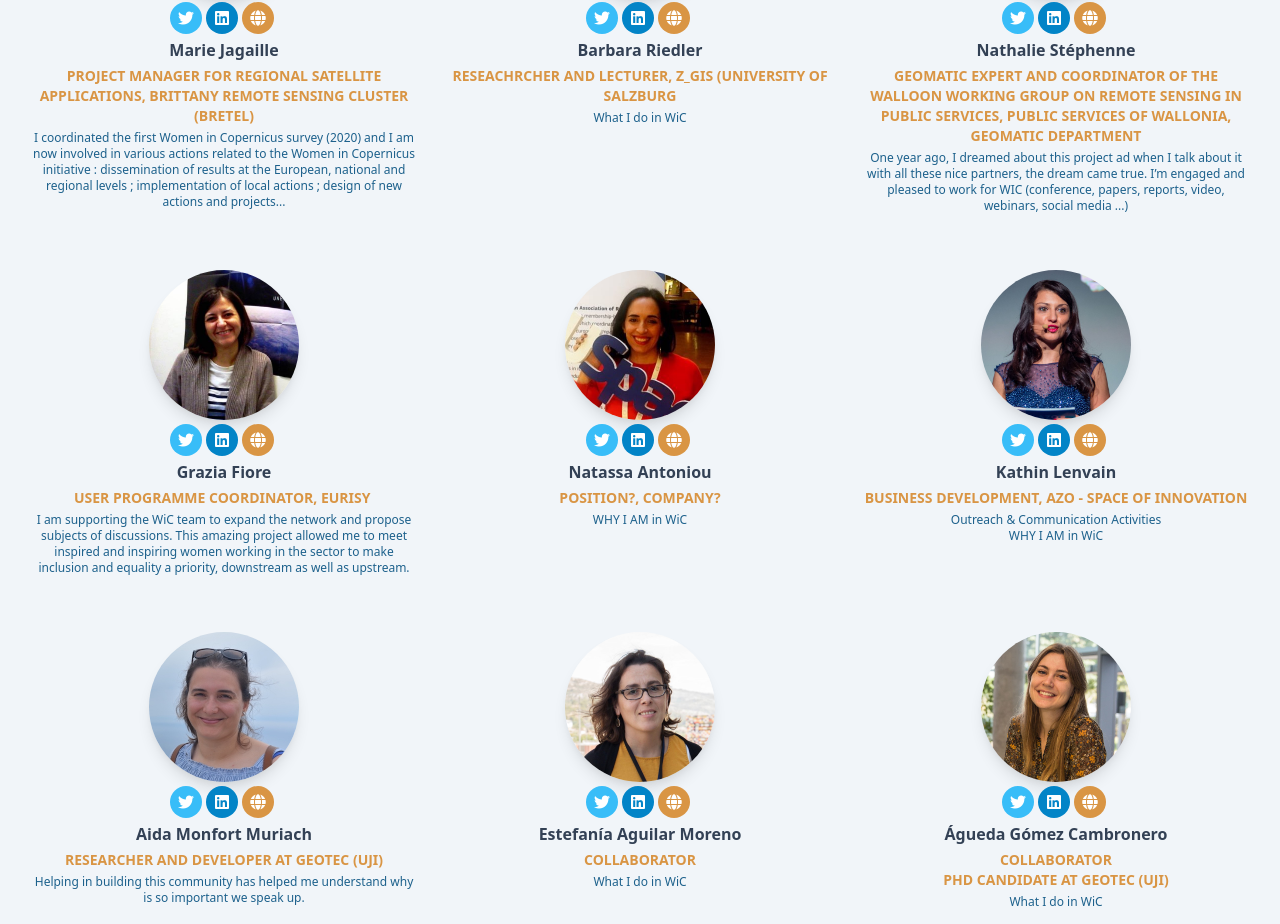
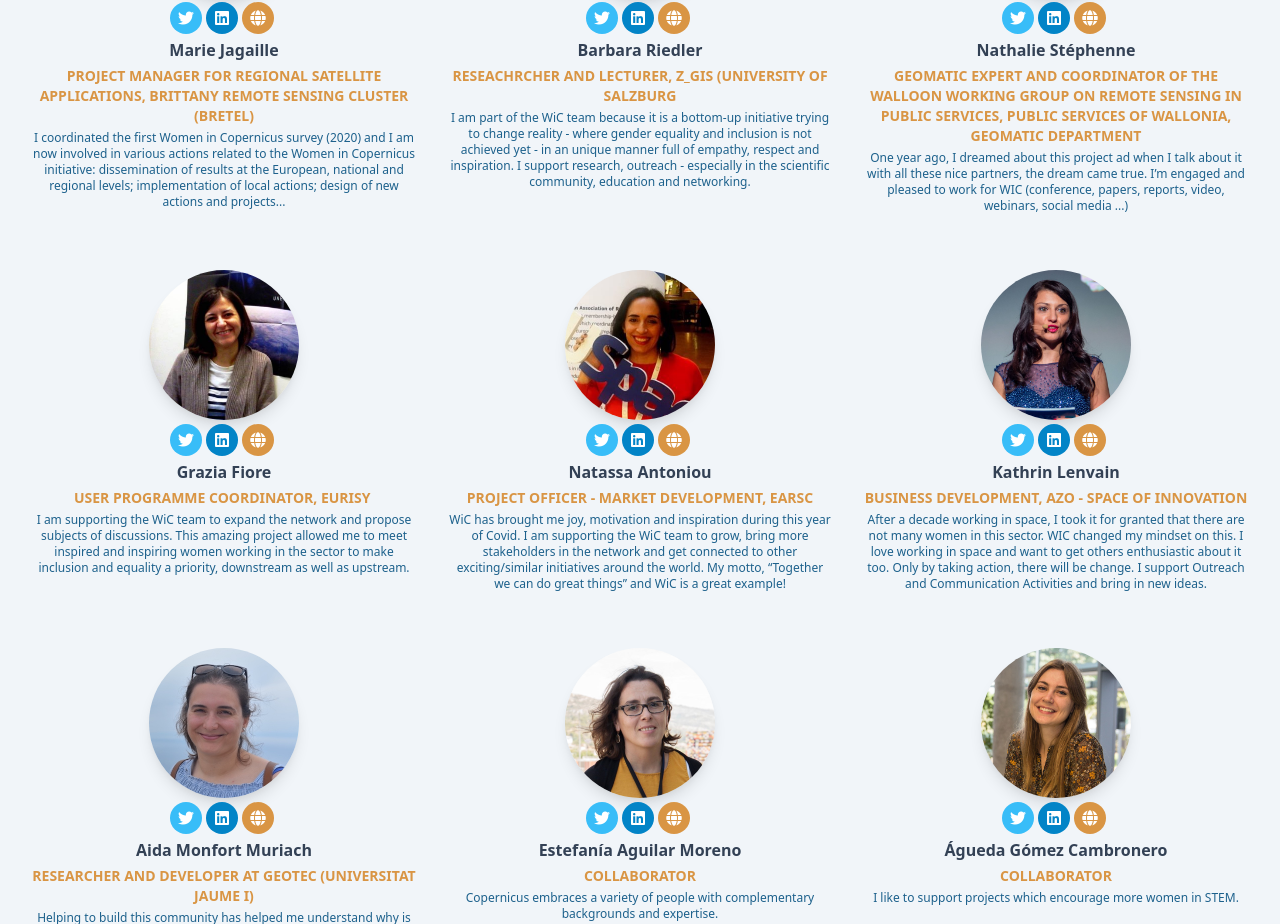
Before and after one commit to aidamonfort/wic, an Angular app: page /aboutus in a window 1280 px wide. Shown: the part 528-1452 px from the top of the page. Built offline with nearby package versions, Linux system fonts and the light colour scheme.

Commit message:
about us texts

```diff
--- a/src/app/views/aboutus/aboutus.component.html
+++ b/src/app/views/aboutus/aboutus.component.html
@@ -18,8 +18,6 @@
                 The WiC core team is voluntarily running the network. We want to continue growing the initiative and
                 keep the link between us, despite the ending of the
                 first project.
-
-                [...]
 
                 <br>
                 Meet the ladies behind the WiC Team!
@@ -63,12 +61,11 @@
                         <p class="mt-1 text-xs wic-text-blue2 font-extralight">
                             I coordinated the first Women in Copernicus survey (2020) and I am now involved in various
                             actions related to the Women
-                            in Copernicus initiative : dissemination of results at the European, national and regional
-                            levels ; implementation of
-                            local actions ; design of new actions and projects...
+                            in Copernicus initiative: dissemination of results at the European, national and regional
+                            levels; implementation of
+                            local actions; design of new actions and projects...
                         </p>
                     </div>
-
 
                 </div>
                 <div class="w-full w-full md:w-6/12 lg:w-4/12 lg:mb-0 mb-12 p-4">
@@ -103,7 +100,12 @@
                         <p class="mt-1 text-sm wic-text-orange uppercase font-semibold">
                             RESEACHRCHER AND LECTURER, Z_GIS (University of Salzburg </p>
                         <p class="mt-1 text-xs wic-text-blue2 font-extralight">
-                            What I do in WiC
+                            I am part of the WiC team because it is a bottom-up initiative trying to change reality -
+                            where gender equality and
+                            inclusion is not achieved yet - in an unique manner full of empathy, respect and
+                            inspiration. I support research,
+                            outreach - especially in the scientific community, education and networking.
+
                         </p>
                     </div>
                 </div>
@@ -222,10 +224,15 @@
                     <div class="pb-6 text-center">
                         <h6 class="font-bold">Natassa Antoniou</h6>
                         <p class="mt-1 text-sm wic-text-orange uppercase font-semibold">
-                            Position?, company?
+                            Project Officer - Market Development, EARSC
                         </p>
                         <p class="mt-1 text-xs wic-text-blue2 font-extralight">
-                            WHY I AM in WiC
+                            WiC has brought me joy, motivation and inspiration during this year of Covid. I am
+                            supporting the WiC team to grow,
+                            bring more stakeholders in the network and get connected to other exciting/similar
+                            initiatives around the world. My
+                            motto, “Together we can do great things” and WiC is a great example!
+
                         </p>
                     </div>
                 </div>
@@ -257,14 +264,16 @@
                         </a>
                     </div>
                     <div class="pb-6 text-center">
-                        <h6 class="font-bold">Kathin Lenvain</h6>
+                        <h6 class="font-bold">Kathrin Lenvain</h6>
                         <p class="mt-1 text-sm wic-text-orange uppercase font-semibold">
                             Business Development, AZO - Space of Innovation
                         </p>
                         <p class="mt-1 text-xs wic-text-blue2 font-extralight">
-                            Outreach & Communication Activities
-                            <br>
-                            WHY I AM in WiC
+                            After a decade working in space, I took it for granted that there are not many women in this
+                            sector. WIC changed my
+                            mindset on this. I love working in space and want to get others enthusiastic about it too.
+                            Only by taking action, there
+                            will be change. I support Outreach and Communication Activities and bring in new ideas.
                         </p>
                     </div>
                 </div>
@@ -299,10 +308,11 @@
                     <div class="pb-6 text-center">
                         <h6 class="font-bold">Aida Monfort Muriach</h6>
                         <p class="mt-1 text-sm wic-text-orange uppercase font-semibold">
-                            Researcher and developer at Geotec (UJI) <br>
+                            Researcher and developer at Geotec (Universitat Jaume I) <br>
                         </p>
                         <p class="mt-1 text-xs wic-text-blue2 font-extralight">
-                            Helping in building this community has helped me understand why is so important we speak up.
+                            Helping to build this community has helped me understand why is so important we speak up. I
+                            am glad I met this amazing women! Their work is very inspiring.
                         </p>
                     </div>
                 </div>
@@ -340,7 +350,7 @@
                             Collaborator
                         </p>
                         <p class="mt-1 text-xs wic-text-blue2 font-extralight">
-                            What I do in WiC
+                            Copernicus embraces a variety of people with complementary backgrounds and expertise.
                         </p>
                     </div>
                 </div>
@@ -374,10 +384,10 @@
                     <div class="pb-6 text-center">
                         <h6 class="font-bold">Águeda Gómez Cambronero</h6>
                         <p class="mt-1 text-sm wic-text-orange uppercase font-semibold">
-                            Collaborator <br> PhD candidate at Geotec (UJI)
+                            Collaborator
                         </p>
                         <p class="mt-1 text-xs wic-text-blue2 font-extralight">
-                            What I do in WiC
+                            I like to support projects which encourage more women in STEM.
                         </p>
                     </div>
                 </div>
--- a/src/app/views/news/news.component.html
+++ b/src/app/views/news/news.component.html
@@ -26,13 +26,12 @@
                             <span> {{entry.date | date}} </span>
                             <p [innerHTML]="content" class="mt-4 text-lg leading-relaxed text-blueGray-500">
                             </p>
-                            <a routerLink="/events/{{entry.slug}}"
+                       <!--      <a (click)="copyText()"
                                 class="wic-text-blue2 background-transparent font-bold uppercase px-3 py-1 text-xs outline-none focus:outline-none mr-1 mb-1 ease-linear transition-all duration-150   w-full lg:w-4/12 px-4 lg:order-3 lg:text-right lg:self-center">
                                 <i class="fas fa-share"></i> Share
-                            </a>
+                            </a> -->
                         </blockquote>
                     </div>
-
                 </div>
             </div>
         </div>
--- a/src/app/views/projects/projects.component.html
+++ b/src/app/views/projects/projects.component.html
@@ -9,16 +9,25 @@
             <polygon class="text-blueGray-100 fill-current" points="2560 0 2560 100 0 100"></polygon>
         </svg>
     </div>
-    <div class="container mx-auto px-4 pb-32">
+    <div class="container mx-auto px-4">
         <div class="text-center mt-12">
             <h3 class="text-4xl font-semibold leading-normal mb-8 text-blueGray-700 mb-2">
                 WiC is involved in the following initiatives
             </h3>
 
             <p class="text-lg font-light leading-relaxed mt-4 mb-4 text-wic-blue2">
-            Copernicus Women will identify, inventory, understand and gather the stories of Copernicus Women in European Regions.
+                Copernicus Women will identify, inventory, understand and gather the stories of Copernicus Women in
+                European Regions.
             </p>
+
+           <div style="position: relative; padding-bottom: 56.25%; height: 0;">
+                <iframe style="position: absolute; top:0; left:0; width: 100%; height: 100%;" src="https://www.youtube.com/embed/bpvUaNzZuD0"
+                    title="YouTube video player" frameborder="0"
+                    allow="accelerometer; autoplay; clipboard-write; encrypted-media; gyroscope; picture-in-picture"
+                    allowfullscreen></iframe>
+            </div>
         </div>
+
     </div>
 
 </section>
@@ -45,7 +54,7 @@
                     "Results of the
                     survey, Executive summary, November 2020" and in the result section below.
                 </p>
-<!--                 <a href="https://womenincopernicus.eu" target="_blank"
+                <!--                 <a href="https://womenincopernicus.eu" target="_blank"
                     class="github-star mt-4 inline-block text-white font-bold px-6 py-4 rounded outline-none focus:outline-none mr-1 mb-1 wic-blue1  active:bg-blueGray-600 uppercase text-sm shadow hover:shadow-lg ease-linear transition-all duration-150">
                     Visit Project Webpage
                 </a> -->
@@ -110,7 +119,7 @@
                     </div>
                 </div>
 
-  <!--               <div class="sm:block flex flex-col mt-10">
+                <!--               <div class="sm:block flex flex-col mt-10">
                     <a href="https://www.creative-tim.com/learning-lab/tailwind/angular/overview/notus?ref=na-index-page"
                         target="_blank"
                         class="get-started text-white font-bold px-6 py-4 rounded outline-none focus:outline-none mr-1 mb-2 bg-red-600 active:bg-red-700 uppercase text-sm shadow hover:shadow-lg ease-linear transition-all duration-150">
@@ -144,20 +153,26 @@
                 <div class="px-1">
                     <img alt="..." src="{{w.fields.downloadURL}}" class="shadow-lg rounded-md mx-auto max-w-100-px" />
                     <div class="mt-1  text-center">
-                        <a *ngIf="w.fields.twitter && w.fields.twitter != '' " href="{{w.fields.twitter}}" target="_blank" rel="noopener noreferrer">
-                            <button class="bg-lightBlue-400 text-white w-8 h-8 rounded-full outline-none focus:outline-none mr-1 mb-1"
+                        <a *ngIf="w.fields.twitter && w.fields.twitter != '' " href="{{w.fields.twitter}}"
+                            target="_blank" rel="noopener noreferrer">
+                            <button
+                                class="bg-lightBlue-400 text-white w-8 h-8 rounded-full outline-none focus:outline-none mr-1 mb-1"
                                 type="button">
                                 <i class="fab fa-twitter"></i>
                             </button>
                         </a>
-                        <a *ngIf="w.fields.linkedin != '' " href="{{w.fields.linkedin}}" target="_blank" rel="noopener noreferrer">
-                            <button class="bg-lightBlue-600 text-white w-8 h-8 rounded-full outline-none focus:outline-none mr-1 mb-1"
+                        <a *ngIf="w.fields.linkedin != '' " href="{{w.fields.linkedin}}" target="_blank"
+                            rel="noopener noreferrer">
+                            <button
+                                class="bg-lightBlue-600 text-white w-8 h-8 rounded-full outline-none focus:outline-none mr-1 mb-1"
                                 type="button">
                                 <i class="fab fa-linkedin"></i>
                             </button>
                         </a>
-                        <a *ngIf="w.fields.other != '' " href="{{w.fields.other}}" target="_blank" rel="noopener noreferrer">
-                            <button class="wic-orange text-white w-8 h-8 rounded-full outline-none focus:outline-none mr-1 mb-1"
+                        <a *ngIf="w.fields.other != '' " href="{{w.fields.other}}" target="_blank"
+                            rel="noopener noreferrer">
+                            <button
+                                class="wic-orange text-white w-8 h-8 rounded-full outline-none focus:outline-none mr-1 mb-1"
                                 type="button">
                                 <i class="fa fa-globe"></i>
                             </button>
--- a/src/app/views/resources/resources.component.html
+++ b/src/app/views/resources/resources.component.html
@@ -49,6 +49,41 @@
             </div>
         </div>
 
+
+    </div>
+
+    <div class="justify-center text-center flex flex-wrap mt-24">
+
+        <div class="w-full px-12 md:px-4">
+            <h2 class="font-semibold text-4xl">Survey Documents</h2>
+            <p class="text-lg leading-relaxed mt-4 mb-4 text-blueGray-500">
+                We published these reports and infographic to document the survey results. Take a look!
+            </p>
+
+            <div class="flex flex-wrap">
+                <div class="w-full md:w-6/12 lg:w-4/12 lg:mb-0 mb-12 p-8">
+                    <a href="assets/survey2020/infographic.pdf" target="_blank">
+                        <p class="text-blueGray-500 text-sm"> Infographic</p>
+                        <img src="/assets/img/wic/infographic.png" alt="..."
+                            class="flex-grow h-auto align-middle border-none" />
+                    </a>
+                </div>
+                <div class="w-full w-full md:w-6/12 lg:w-4/12 lg:mb-0 mb-12 p-8">
+                    <a href="assets/survey2020/Global_Report.pdf" target="_blank">
+                        <p class="text-blueGray-500 text-sm">Global Analysis</p>
+                        <img src="/assets/img/wic/global_analysis.png" alt="..."
+                            class="flex-grow h-auto align-middle border-none" />
+                    </a>
+                </div>
+                <div class="w-full w-full md:w-6/12 lg:w-4/12 lg:mb-0 mb-12 p-8">
+                    <a href="assets/survey2020/Executive_summary.pdf" target="_blank">
+                        <p class="text-blueGray-500 text-sm">Executive Summary</p>
+                        <img src="/assets/img/wic/results_survey.png" alt="..."
+                            class="flex-grow h-auto align-middle border-none" />
+                    </a>
+                </div>
+            </div>
+        </div>
 
     </div>
     <div class="justify-center text-center flex flex-wrap mt-24">
```
